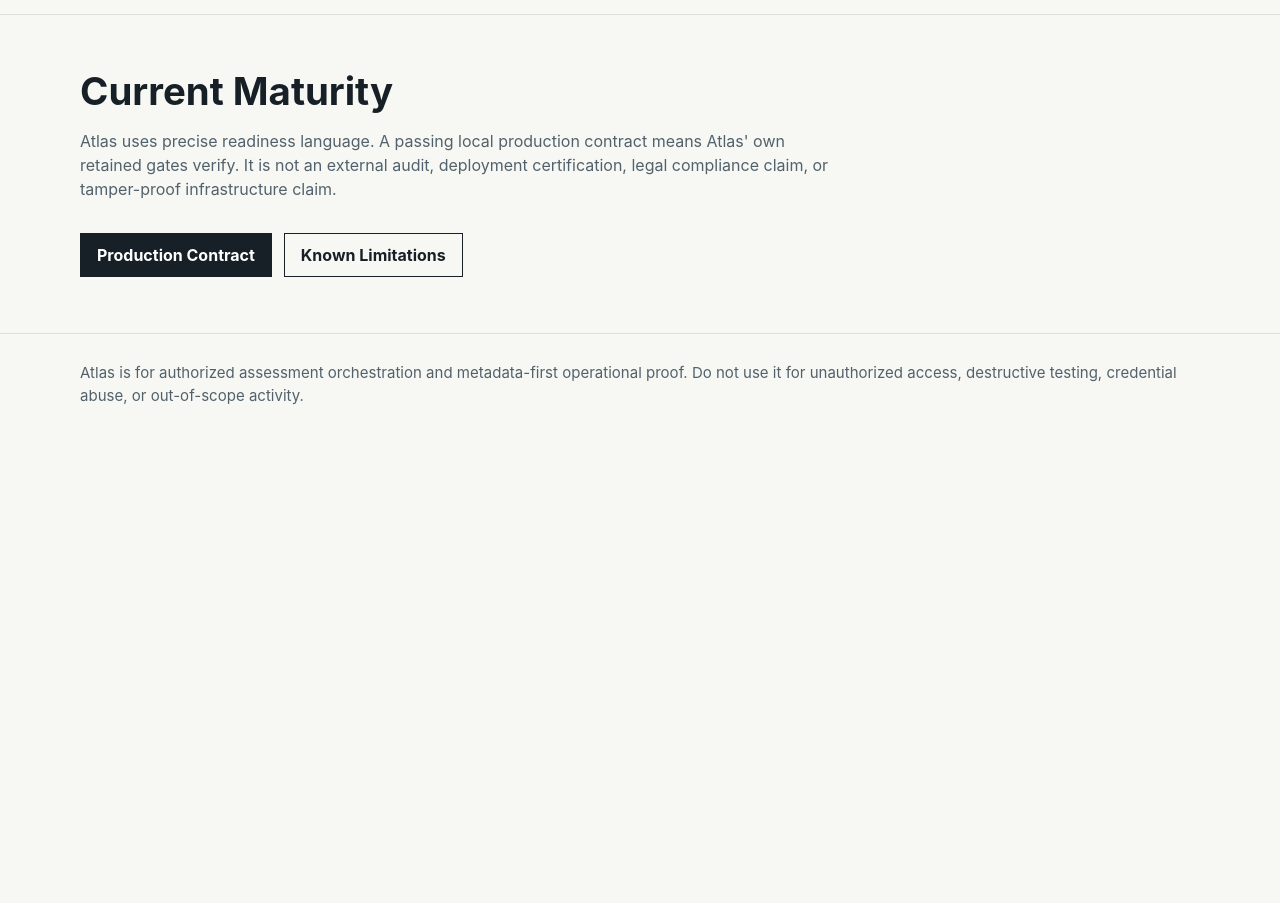
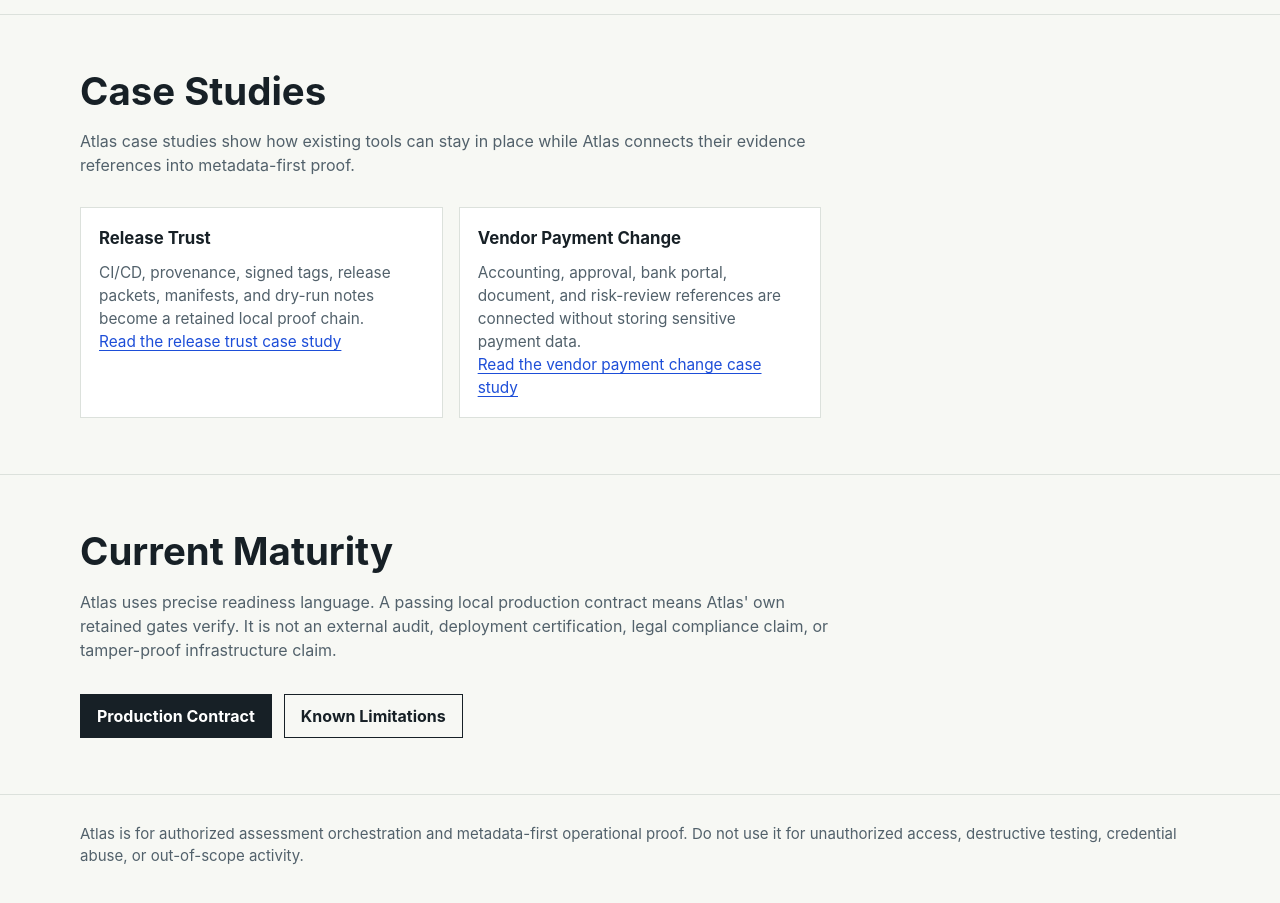
Before and after one commit to rodriguezaa22ar-boop/atlas-trust-infrastructure, a plain HTML site: page index.html in a window 1280 px wide. Shown: the part 1560-2463 px from the top of the page. Before the commit the page ends 2007 px from the top, so only its background shows below. Drawn offline with Linux system fonts and the light colour scheme.

Commit message:
Add vendor payment change case study

```diff
--- a/index.html
+++ b/index.html
@@ -399,6 +399,34 @@
 
       <section>
         <div class="shell">
+          <h2>Case Studies</h2>
+          <p class="section-lead">
+            Atlas case studies show how existing tools can stay in place while
+            Atlas connects their evidence references into metadata-first proof.
+          </p>
+          <div class="grid">
+            <article class="card">
+              <h3>Release Trust</h3>
+              <p>
+                CI/CD, provenance, signed tags, release packets, manifests, and
+                dry-run notes become a retained local proof chain.
+              </p>
+              <p><a href="docs/case-studies/CASE_STUDY_RELEASE_TRUST.md">Read the release trust case study</a></p>
+            </article>
+            <article class="card">
+              <h3>Vendor Payment Change</h3>
+              <p>
+                Accounting, approval, bank portal, document, and risk-review
+                references are connected without storing sensitive payment data.
+              </p>
+              <p><a href="docs/case-studies/CASE_STUDY_VENDOR_PAYMENT_CHANGE.md">Read the vendor payment change case study</a></p>
+            </article>
+          </div>
+        </div>
+      </section>
+
+      <section>
+        <div class="shell">
           <h2>Current Maturity</h2>
           <p class="section-lead">
             Atlas uses precise readiness language. A passing local production
```
Also changed, not shown: 4 other files.
